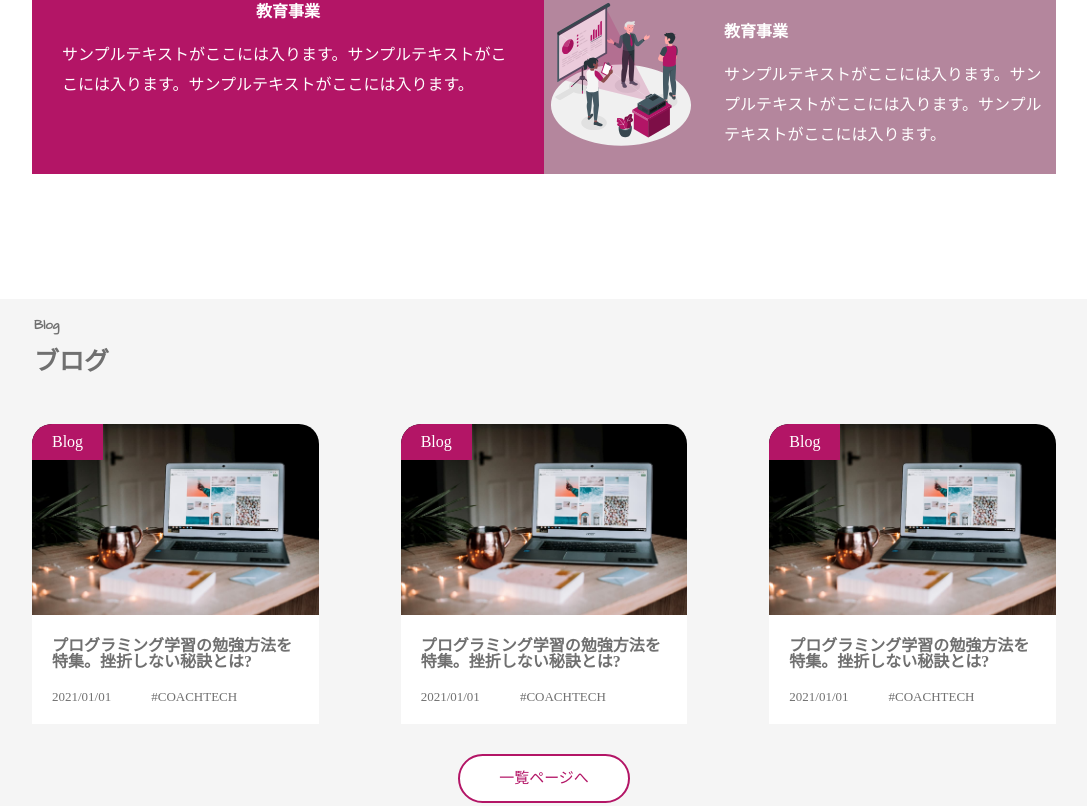
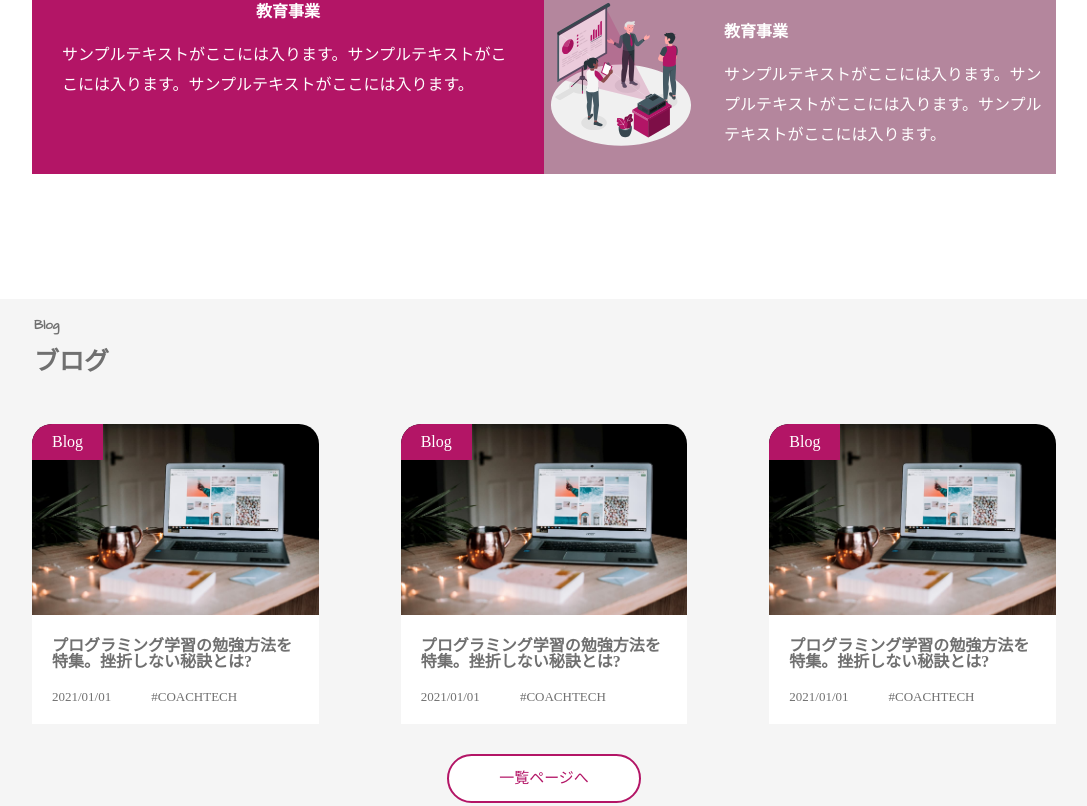
Before and after one commit to ryosuke0477/web2, a plain HTML site: page 20210313_fujiwara_8/index.html in a window 1280 px wide. Shown: the part 1991-2797 px from the top of the page, without its empty margins (96-1183 px from the left). Drawn offline with Linux system fonts and the light colour scheme; files whose address does not match are found by name.

Commit message:
eight commit

```diff
--- a/20210313_fujiwara_7/style.css
+++ b/20210313_fujiwara_8/style.css
@@ -396,7 +396,7 @@
 
   .content5link{
     text-align: center;
-    width: 10%;
+    width: 150px;
     margin:30px auto;
     font-size: 15px;
     background-color: #fff;
```
Also changed, not shown: 20210313_fujiwara_8/img/about.jpg (renamed from 20210313_fujiwara_7/img/about.jpg), 20210313_fujiwara_8/img/blog__first.jpg (renamed from 20210313_fujiwara_7/img/blog__first.jpg), 20210313_fujiwara_8/img/blog__second.jpg (renamed from 20210313_fujiwara_7/img/blog__second.jpg), 20210313_fujiwara_8/img/blog__third.jpg (renamed from 20210313_fujiwara_7/img/blog__third.jpg), 20210313_fujiwara_8/img/estra_logo.png (renamed from 20210313_fujiwara_7/img/estra_logo.png), 20210313_fujiwara_8/img/firstview.jpg (renamed from 20210313_fujiwara_7/img/firstview.jpg), 20210313_fujiwara_8/img/interview.png (renamed from 20210313_fujiwara_7/img/interview.png), 20210313_fujiwara_8/img/mailicon.svg (renamed from 20210313_fujiwara_7/img/mailicon.svg), 20210313_fujiwara_8/img/recruit.png (renamed from 20210313_fujiwara_7/img/recruit.png), 20210313_fujiwara_8/img/service__first.svg (renamed from 20210313_fujiwara_7/img/service__first.svg), 20210313_fujiwara_8/img/service__second.svg (renamed from 20210313_fujiwara_7/img/service__second.svg), 20210313_fujiwara_8/img/service__third.svg (renamed from 20210313_fujiwara_7/img/service__third.svg), 20210313_fujiwara_8/index.html (renamed from 20210313_fujiwara_7/index.html), 20210313_fujiwara_8/reset.css (renamed from 20210313_fujiwara_7/reset.css), 2 other files.
